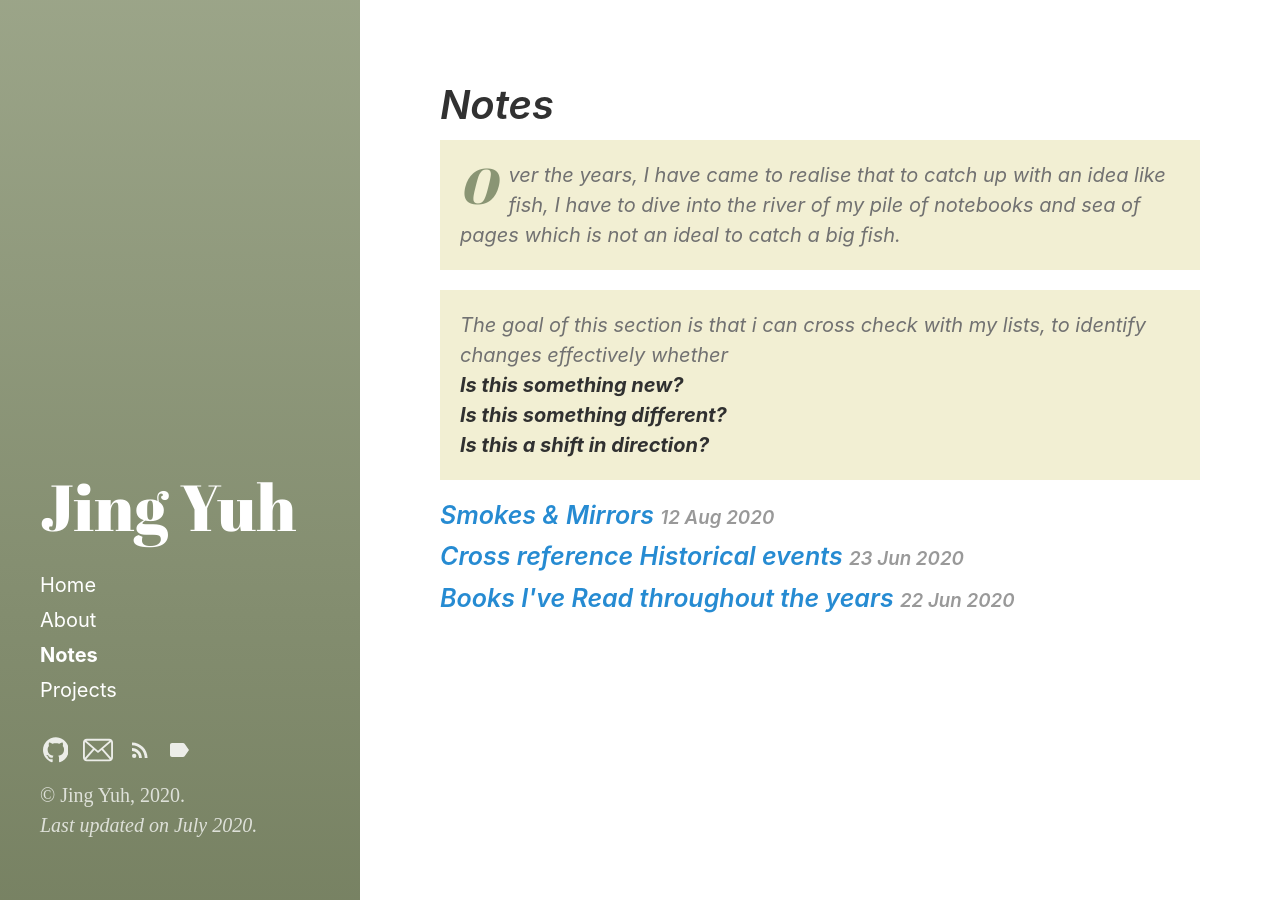
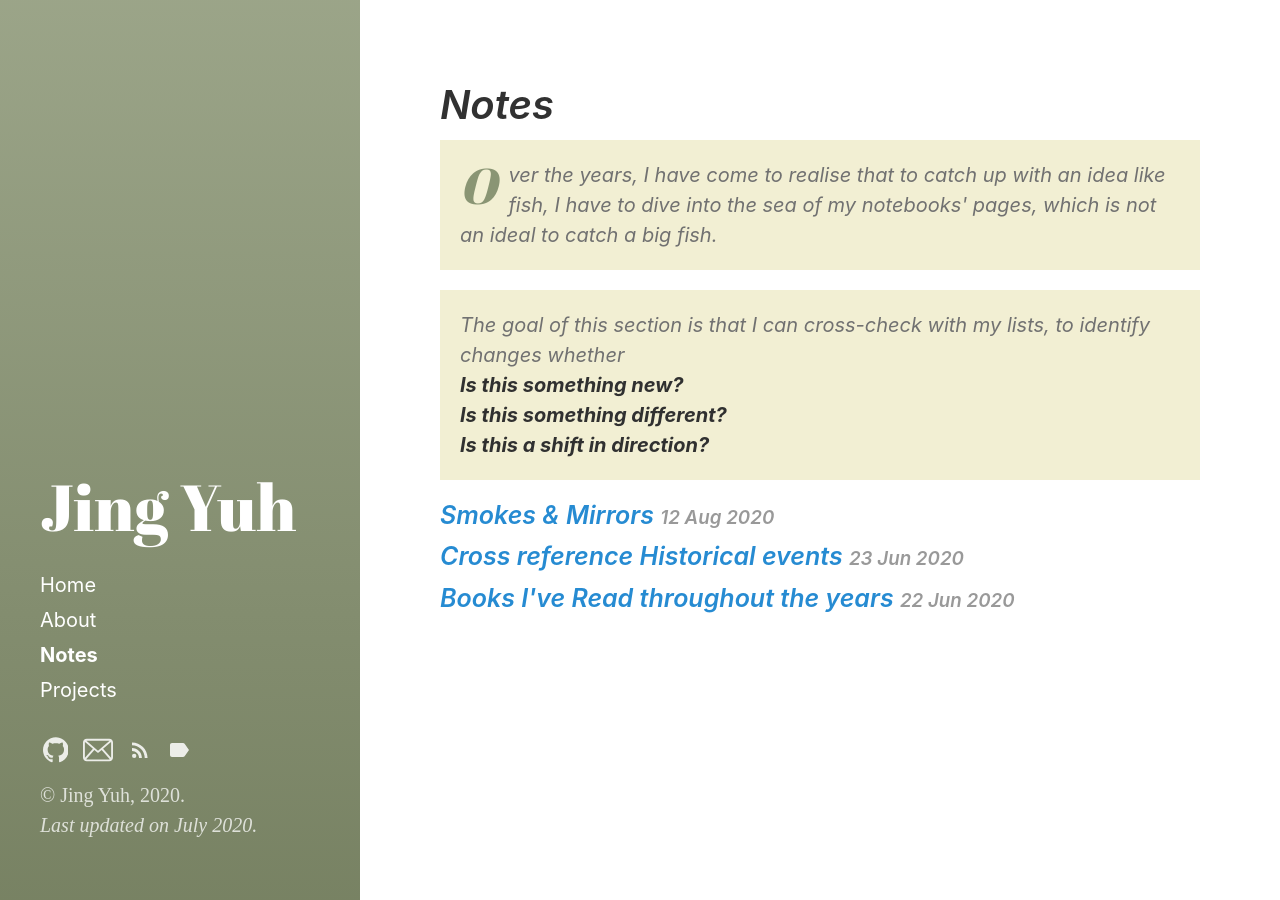
Before and after one commit to jyang123-bit/Website, a Jekyll site: the page built from category/Notes.md, in a window 1280 px wide. Built offline with Jekyll 4.4.1, drawn with Linux system fonts in a browser that asks for light colours.

Commit message:
Update Notes.md

```diff
--- a/category/Notes.md
+++ b/category/Notes.md
@@ -5,10 +5,10 @@
 
 ---
 <p class="message">
-  <span class="padded-dropcap">O</span> ver the years, I have came to realise that to catch up with an idea like fish, I have to dive into the river of my pile of notebooks and sea of pages which is not an ideal to catch a big fish.
+  <span class="padded-dropcap">O</span> ver the years, I have come to realise that to catch up with an idea like fish, I have to dive into the sea of my notebooks' pages, which is not an ideal to catch a big fish.
 </p>
 
-<p class="message">The goal of this section is that i can cross check with my lists, to identify changes effectively whether
+<p class="message">The goal of this section is that I can cross-check with my lists, to identify changes whether
 
 <br><strong>Is this something new?
 
```
